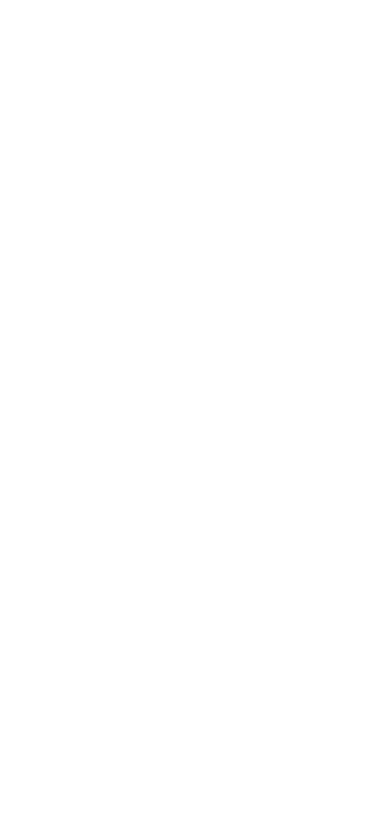
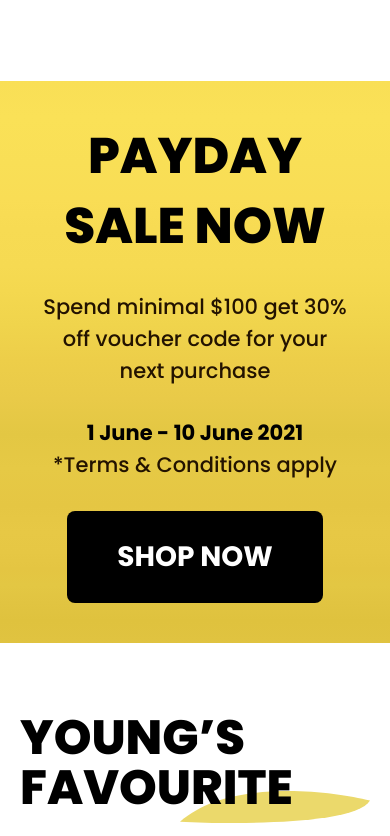
Before and after one commit to ar4ibais/react-fashion, a React (Vite) app: page / in a window 390 px wide. Shown: the part 3408-4244 px from the top of the page. Before the commit the page ends 3489 px from the top, so only its background shows below. Built offline with nearby package versions, Linux system fonts and the light colour scheme.

Commit message:
made adaptive for sale, favourites, download, contacts and footer sections

```diff
--- a/src/App.jsx
+++ b/src/App.jsx
@@ -16,11 +16,11 @@ function App() {
       <Promo />
       <Brands />
       <Arrivals />
-      {/* <Sale /> */}
-      {/* <Favourites /> */}
-      {/* <Download /> */}
-      {/* <Contacts /> */}
-      {/* <Footer /> */}
+      <Sale />
+      <Favourites />
+      <Download />
+      <Contacts />
+      <Footer />
     </>
   )
 }
--- a/src/components/contacts/contacts.css
+++ b/src/components/contacts/contacts.css
@@ -54,3 +54,40 @@
 	right: 10px;
 	top: 8px;
 }
+
+@media (max-width: 800px) {
+	.contacts {
+		padding: 40px;
+	}
+	.contacts__title {
+		font-size: 40px;
+		line-height: 60px;
+	}
+	.contacts__form {
+		max-width: 500px;
+		width: auto;
+	}
+	.contacts__input {
+		width: 100%;
+		padding: 30px;
+	}
+	.contacts__button {
+		position: relative;
+		width: 100%;
+		right: 0;
+	}
+}
+
+@media (max-width: 550px) {
+	.contacts {
+		padding: 25px;
+	}
+	.contacts__title {
+		font-size: 30px;
+		line-height: 45px;
+	}
+	.contacts__text {
+		font-size: 24px;
+		line-height: 36px;
+	}
+}
--- a/src/components/download/download.css
+++ b/src/components/download/download.css
@@ -35,3 +35,28 @@
 	display: flex;
 	column-gap: 20px;
 }
+
+@media (max-width: 1050px) {
+	.download__inner {
+		justify-content: center;
+	}
+	.download__image {
+		display: none;
+	}
+}
+
+@media (max-width: 550px) {
+	.download {
+		margin-bottom: 70px;
+	}
+	.download__title {
+		font-size: 40px;
+		line-height: 135%;
+	}
+	.download__links {
+		column-gap: 0;
+		row-gap: 30px;
+		flex-direction: column;
+		align-items: center;
+	}
+}
--- a/src/components/favourites/favourites.css
+++ b/src/components/favourites/favourites.css
@@ -4,4 +4,11 @@
 
 .favourites .arrivals__cards {
 	column-gap: 45px;
+	flex-wrap: nowrap;
 }
+
+@media (max-width: 550px) {
+	.favourites {
+		margin-bottom: 70px;
+	}
+}
--- a/src/components/footer/footer.css
+++ b/src/components/footer/footer.css
@@ -55,3 +55,36 @@
 .footer__column-link {
 	color: #8e8e8e;
 }
+
+@media (max-width: 1200px) {
+	.footer__inner {
+		flex-direction: column;
+		row-gap: 30px;
+	}
+}
+
+@media (max-width: 768px) {
+	.footer {
+		padding: 70px 0;
+	}
+}
+
+@media (max-width: 600px) {
+	.footer__socials {
+		text-align: center;
+	}
+	.footer__text {
+		margin: 0 auto 30px;
+	}
+	.footer__social-icons {
+		justify-content: center;
+	}
+	.footer__columns {
+		flex-direction: column;
+		align-items: center;
+		row-gap: 30px;
+	}
+	.footer__column-item + .footer__column-item {
+		margin-top: 20px;
+	}
+}
--- a/src/components/sale/sale.css
+++ b/src/components/sale/sale.css
@@ -73,3 +73,52 @@
 	background-color: var(--text-color);
 	border-radius: 8px;
 }
+
+@media (max-width: 1500px) {
+	.sale__img {
+		display: none;
+	}
+	.sale__content {
+		padding: 40px;
+		width: 100%;
+		text-align: center;
+	}
+	.sale__text,
+	.sale__date,
+	.sale__title {
+		margin: 0 auto 40px;
+	}
+}
+
+@media (max-width: 768px) {
+	.sale__title {
+		font-size: 80px;
+		line-height: 100px;
+		max-width: 530px;
+	}
+	.sale__text,
+	.sale__date {
+		font-size: 28px;
+		line-height: 44px;
+	}
+}
+
+@media (max-width: 550px) {
+	.sale {
+		margin-bottom: 70px;
+	}
+	.sale__text,
+	.sale__date,
+	.sale__title {
+		margin: 0 auto 30px;
+	}
+	.sale__title {
+		font-size: 50px;
+		line-height: 70px;
+	}
+	.sale__text,
+	.sale__date {
+		font-size: 21px;
+		line-height: 32px;
+	}
+}
```
